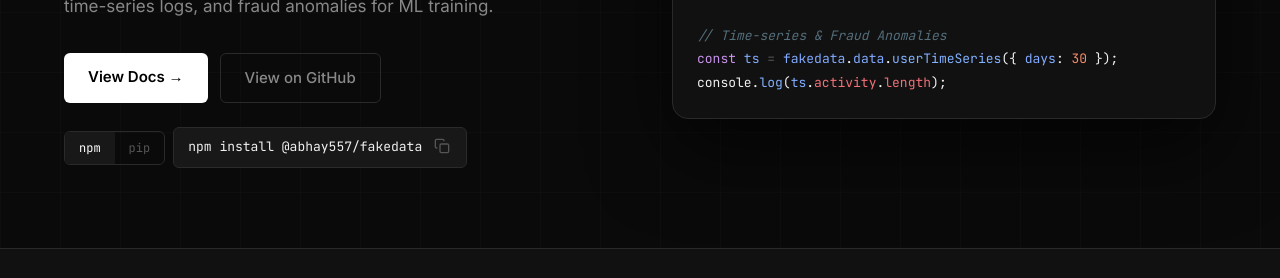
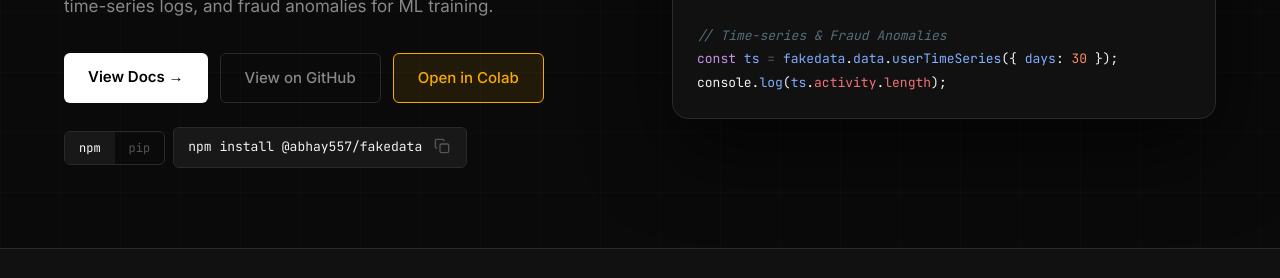
Before and after one commit to Abhay557/fakedata, a website: page website/index.html in a window 1280 px wide. Shown: the part 468-746 px from the top of the page. Drawn offline with Linux system fonts and the light colour scheme.

Commit message:
feat: initialize landing page and update project documentation

```diff
--- a/website/index.html
+++ b/website/index.html
@@ -51,6 +51,7 @@
       <div class="hero-actions">
         <a href="api/index.html" class="btn-primary" id="try-playground-btn">View Docs →</a>
         <a href="https://github.com/abhay557/fakedata" class="btn-ghost" target="_blank">View on GitHub</a>
+        <a href="https://colab.research.google.com/drive/16N9x1YCOVVvIF8rl7IQxKRkK4en_g3Gi?usp=sharing" class="btn-ghost colab-btn" target="_blank" style="color:#F9AB00; border-color:#F9AB00; background:rgba(249,171,0,0.1)">Open in Colab</a>
       </div>
       <div class="hero-install-row">
         <div class="install-tab-group">
```
Also changed, not shown: README.md.
